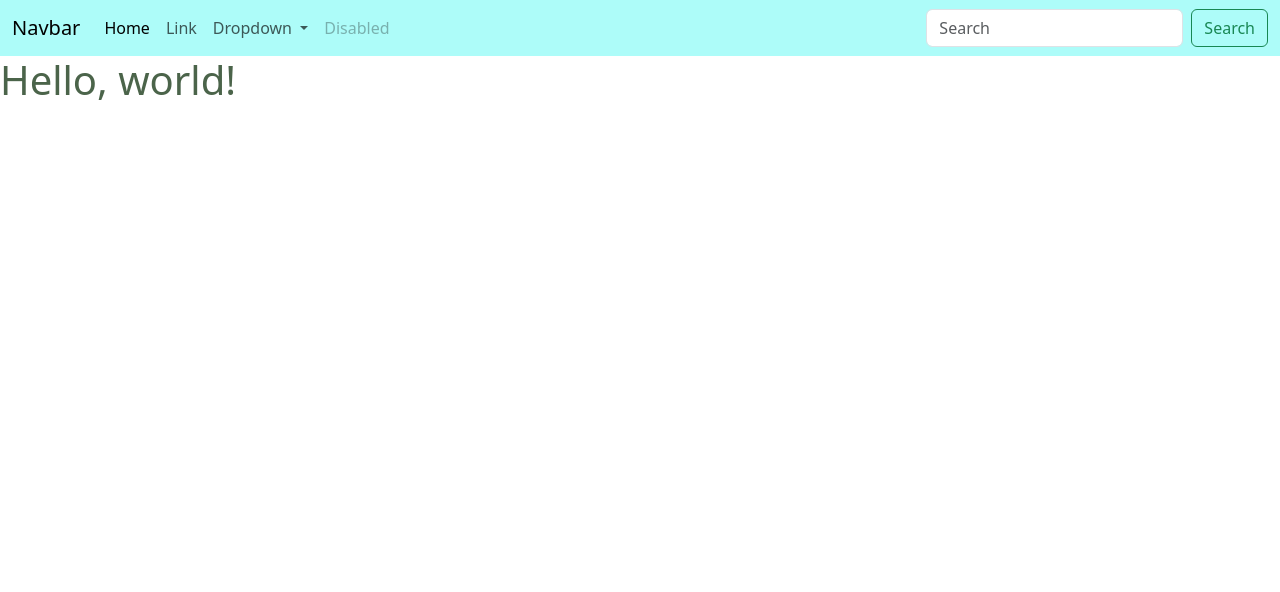
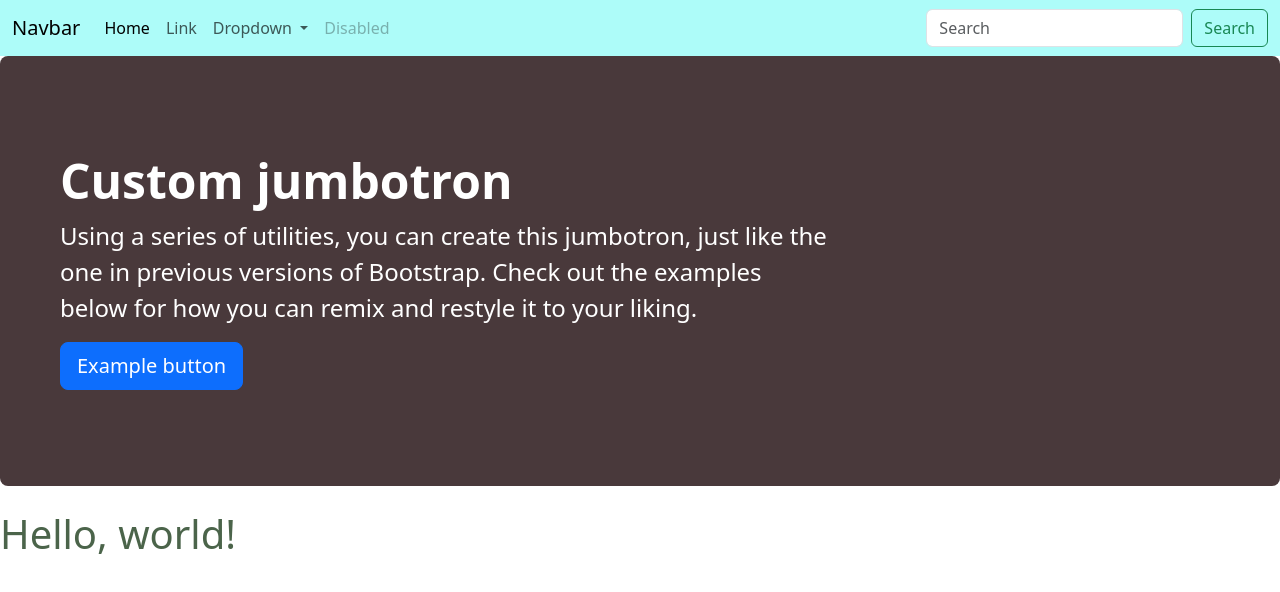
Before and after one commit to Queenscripts/bootstrapdemoOct23, a plain HTML site: page index.html in a window 1280 px wide. Drawn offline with nearby package versions, Linux system fonts and the light colour scheme.

Commit message:
jumbotron

```diff
--- a/index.html
+++ b/index.html
@@ -44,6 +44,13 @@
           </div>
         </div>
       </nav>
+      <div class="jumboTron p-5 mb-4 bg-body-tertiary rounded-3">
+        <div class="container-fluid py-5">
+          <h1 class="display-5 fw-bold">Custom jumbotron</h1>
+          <p class="col-md-8 fs-4">Using a series of utilities, you can create this jumbotron, just like the one in previous versions of Bootstrap. Check out the examples below for how you can remix and restyle it to your liking.</p>
+          <button class="btn btn-primary btn-lg" type="button">Example button</button>
+        </div>
+      </div>
     <h1>Hello, world!</h1>
     <script src="https://cdn.jsdelivr.net/npm/bootstrap@5.3.2/dist/js/bootstrap.bundle.min.js" integrity="sha384-C6RzsynM9kWDrMNeT87bh95OGNyZPhcTNXj1NW7RuBCsyN/o0jlpcV8Qyq46cDfL" crossorigin="anonymous"></script>
   </body>
--- a/style.css
+++ b/style.css
@@ -5,3 +5,11 @@ h1{
 .aqua{
    background-color:#ADFCF9 !important;
 }
+
+.jumboTron{
+   background-color: #49393B !important;
+   color: white;
+}
+.jumboTron  h1{
+   color: white !important;
+}
```
